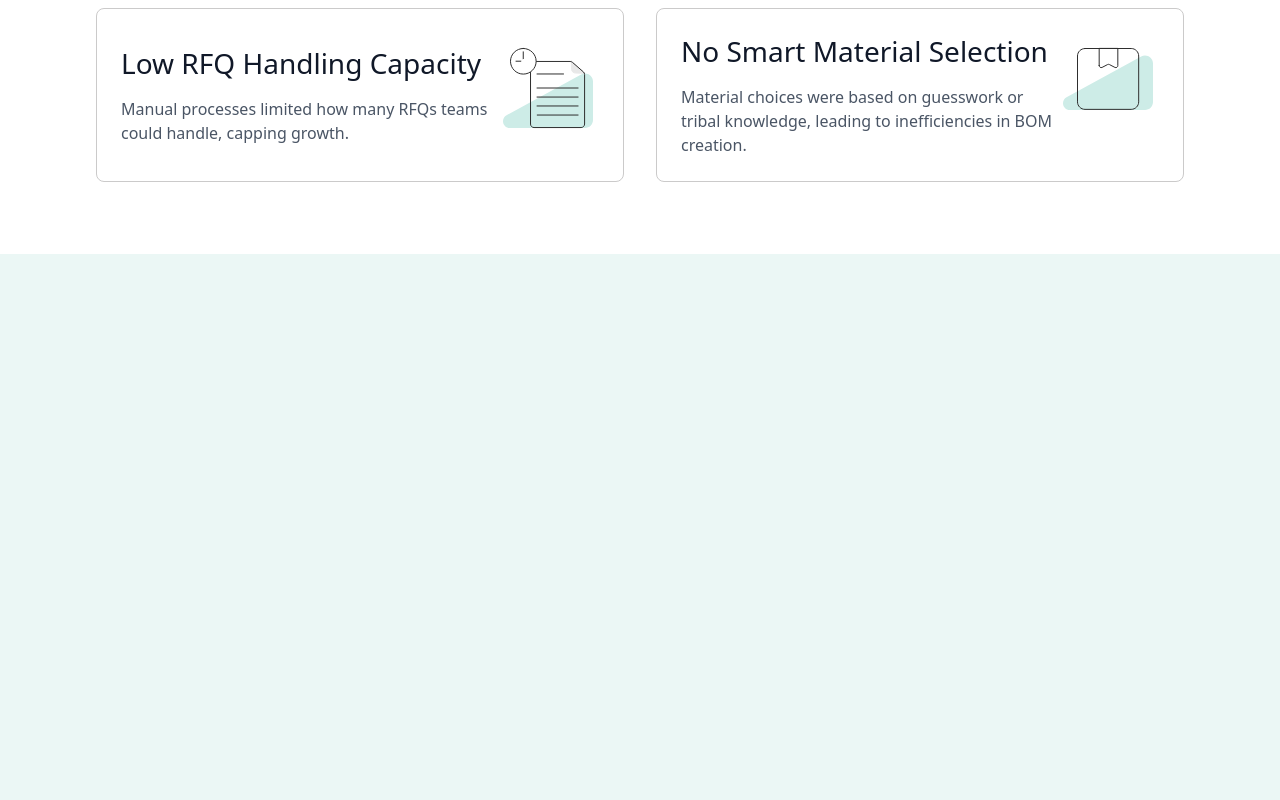
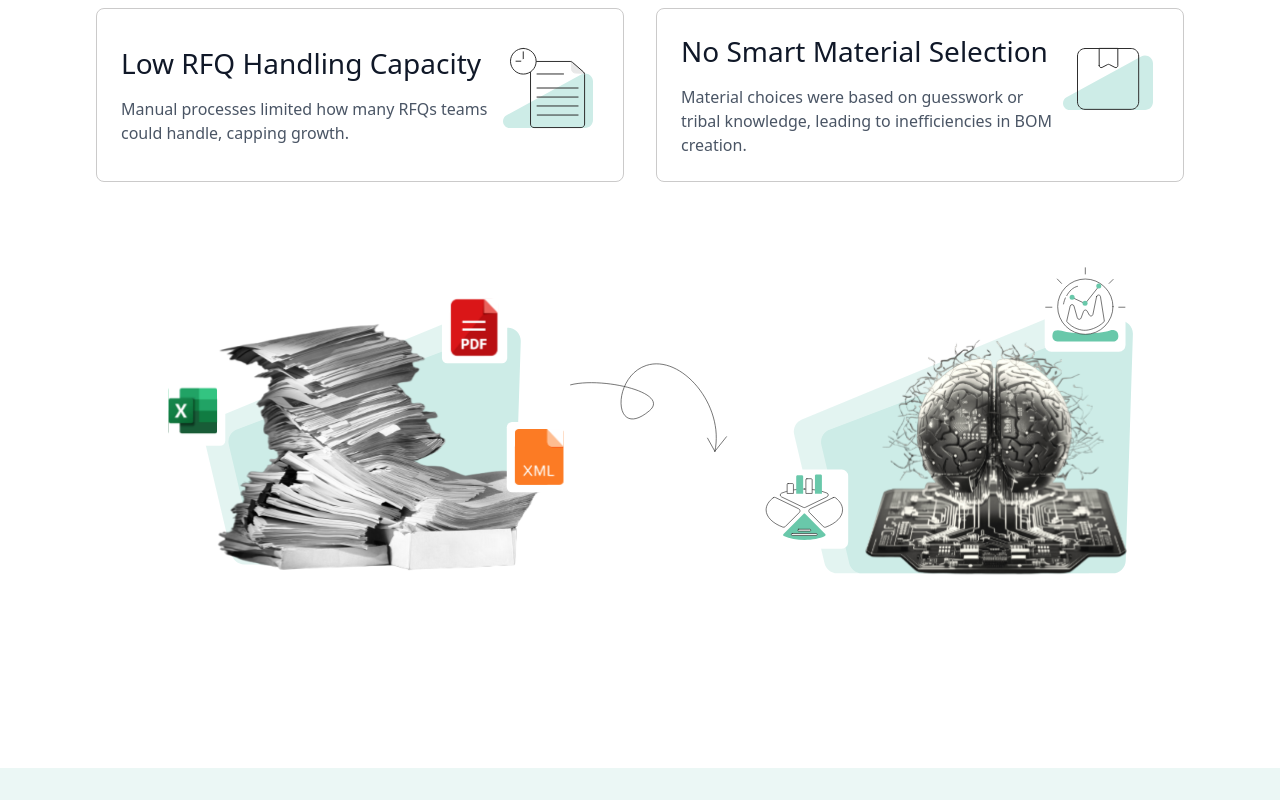
Before and after one commit to hafiz475/nextjs, a Next.js app: page / in a window 1280 px wide. Shown: the part 1568-2368 px from the top of the page. Before the commit the page ends 1854 px from the top, so only its background shows below. Built offline with nearby package versions, Linux system fonts and the light colour scheme.

Commit message:
sectionTwo completed 1

```diff
--- a/src/components/quoteMind/Section2/Icons.tsx
+++ b/src/components/quoteMind/Section2/Icons.tsx
@@ -73,7 +73,7 @@ export const NoSmartMaterialSelectionIcon: FC<SVGProps<SVGSVGElement>> = (props)
 
 export const BgBookIcon: FC<SVGProps<SVGSVGElement>> = (props) => (
     <svg width="749" height="480" viewBox="0 0 749 480" fill="none" xmlns="http://www.w3.org/2000/svg" xmlnsXlink="http://www.w3.org/1999/xlink" {...props}>
-        <path d="M66.1736 233.763L109.208 416.128C111.338 425.156 119.397 431.535 128.673 431.535H483.031C493.81 431.535 502.65 422.993 503.019 412.22L515.067 61.001C515.565 46.474 500.891 36.2842 487.454 41.8259L78.0139 210.68C68.9355 214.424 63.9182 224.205 66.1736 233.763Z" fill="#B8E4DD" fill-opacity="0.4" />
+        <path d="M66.1736 233.763L109.208 416.128C111.338 425.156 119.397 431.535 128.673 431.535H483.031C493.81 431.535 502.65 422.993 503.019 412.22L515.067 61.001C515.565 46.474 500.891 36.2842 487.454 41.8259L78.0139 210.68C68.9355 214.424 63.9182 224.205 66.1736 233.763Z" fill="#B8E4DD" fillOpacity="0.4" />
         <path d="M105.076 248.701L144.468 416.116C146.594 425.15 154.655 431.535 163.936 431.535H520.833C531.632 431.535 540.48 422.962 540.823 412.169L551.017 90.6409C551.469 76.3825 537.276 66.2487 523.937 71.306L117.454 225.419C108.072 228.976 102.778 238.934 105.076 248.701Z" fill="#CDECE7" />
         <rect y="143.061" width="99.7063" height="107.376" rx="8" fill="white" />
         <rect x="12.9941" y="159.767" width="74.248" height="74.248" fill="url(#pattern0_4519_26159)" />
@@ -107,36 +107,36 @@ export const BgBookIcon: FC<SVGProps<SVGSVGElement>> = (props) => (
 
 export const BgSeparatorIcon: FC<SVGProps<SVGSVGElement>> = (props) => (
     <svg width="240" height="135" viewBox="0 0 240 135" fill="none" xmlns="http://www.w3.org/2000/svg" {...props}>
-        <path d="M0.912109 32.8931C48.9486 20.3291 154.443 44.7224 121.202 72.5688C65.4151 119.302 63.2631 20.7467 116.461 3.28937C169.658 -14.168 236.728 63.8396 221.245 134.462M221.245 134.462L238.965 112.145M221.245 134.462L210.083 114.333" stroke="#2E2E2E" stroke-linecap="round" stroke-linejoin="round" />
+        <path d="M0.912109 32.8931C48.9486 20.3291 154.443 44.7224 121.202 72.5688C65.4151 119.302 63.2631 20.7467 116.461 3.28937C169.658 -14.168 236.728 63.8396 221.245 134.462M221.245 134.462L238.965 112.145M221.245 134.462L210.083 114.333" stroke="#2E2E2E" strokeLinecap="round" strokeLinejoin="round" />
     </svg>
 
 )
 
 export const BgAiIcon: FC<SVGProps<SVGSVGElement>> = (props) => (
     <svg width="575" height="514" viewBox="0 0 575 514" fill="none" xmlns="http://www.w3.org/2000/svg" xmlnsXlink="http://www.w3.org/1999/xlink"  {...props}>
-        <path d="M52.1912 262.488L98.5555 458.965C100.686 467.993 108.745 474.372 118.021 474.372H498.021C508.8 474.372 517.64 465.83 518.009 455.057L530.964 77.4033C531.462 62.8763 516.788 52.6865 503.351 58.2283L64.0315 239.405C54.953 243.149 49.9358 252.93 52.1912 262.488Z" fill="#B8E4DD" fill-opacity="0.4" />
+        <path d="M52.1912 262.488L98.5555 458.965C100.686 467.993 108.745 474.372 118.021 474.372H498.021C508.8 474.372 517.64 465.83 518.009 455.057L530.964 77.4033C531.462 62.8763 516.788 52.6865 503.351 58.2283L64.0315 239.405C54.953 243.149 49.9358 252.93 52.1912 262.488Z" fill="#B8E4DD" fillOpacity="0.4" />
         <path d="M93.7832 278.317L136.286 458.952C138.411 467.987 146.473 474.372 155.754 474.372H538.583C549.382 474.372 558.231 465.799 558.573 455.005L569.546 108.95C569.998 94.6921 555.805 84.5583 542.466 89.6156L106.161 255.035C96.7794 258.592 91.4851 268.55 93.7832 278.317Z" fill="#CDECE7" />
         <rect x="434.857" y="0.296875" width="123.437" height="135.503" rx="10" fill="white" />
         <path d="M540.179 120.116H454.427C448.046 120.116 445.271 114.844 447.214 107.628C448.768 101.856 457.109 102.818 460.809 104.021C480.791 110.015 518.811 108.5 534.629 103.465C537.959 102.406 545.73 102.078 547.117 109.848C548.562 117.938 542.585 120.116 540.179 120.116Z" fill="#69C8AA" />
-        <path d="M436.391 67.943H445.826M460.535 31.5882L454.152 24.9278M496.889 17.1573V7.72168M533.244 31.5882L539.35 25.4828M547.953 67.943H557.388" stroke="#2E2E2E" stroke-linecap="round" stroke-linejoin="round" />
-        <circle cx="496.89" cy="67.1107" r="42.2377" fill="white" stroke="#2E2E2E" stroke-linecap="round" stroke-linejoin="round" />
-        <path d="M514.109 51.602L508.478 78.9741C507.914 81.7154 504.235 82.2595 502.902 79.7989L499.629 73.7602C498.398 71.4884 495.062 71.7322 494.174 74.1589L490.391 84.4986C489.392 87.2305 485.479 87.0837 484.687 84.2846L479.545 66.1121C478.7 63.1245 474.429 63.2317 473.734 66.2579L468.49 89.1134C468.421 89.4136 468.496 89.7316 468.693 89.968C478.062 101.185 491.359 103.462 496.891 103.187C502.19 103.096 515.28 100.31 525.666 89.9483C525.891 89.7247 525.993 89.4046 525.943 89.0919L520.01 51.736C519.487 48.4403 514.782 48.3334 514.109 51.602Z" fill="white" stroke="#2E2E2E" stroke-linecap="round" stroke-linejoin="round" />
-        <path d="M476.23 52.8109L493.832 61.0535C495.51 61.8394 497.508 61.3697 498.661 59.9186L517.92 35.6665" stroke="#2E2E2E" stroke-linecap="round" stroke-linejoin="round" />
+        <path d="M436.391 67.943H445.826M460.535 31.5882L454.152 24.9278M496.889 17.1573V7.72168M533.244 31.5882L539.35 25.4828M547.953 67.943H557.388" stroke="#2E2E2E" strokeLinecap="round" strokeLinejoin="round" />
+        <circle cx="496.89" cy="67.1107" r="42.2377" fill="white" stroke="#2E2E2E" strokeLinecap="round" strokeLinejoin="round" />
+        <path d="M514.109 51.602L508.478 78.9741C507.914 81.7154 504.235 82.2595 502.902 79.7989L499.629 73.7602C498.398 71.4884 495.062 71.7322 494.174 74.1589L490.391 84.4986C489.392 87.2305 485.479 87.0837 484.687 84.2846L479.545 66.1121C478.7 63.1245 474.429 63.2317 473.734 66.2579L468.49 89.1134C468.421 89.4136 468.496 89.7316 468.693 89.968C478.062 101.185 491.359 103.462 496.891 103.187C502.19 103.096 515.28 100.31 525.666 89.9483C525.891 89.7247 525.993 89.4046 525.943 89.0919L520.01 51.736C519.487 48.4403 514.782 48.3334 514.109 51.602Z" fill="white" stroke="#2E2E2E" strokeLinecap="round" strokeLinejoin="round" />
+        <path d="M476.23 52.8109L493.832 61.0535C495.51 61.8394 497.508 61.3697 498.661 59.9186L517.92 35.6665" stroke="#2E2E2E" strokeLinecap="round" strokeLinejoin="round" />
         <circle cx="476.724" cy="52.8109" r="3.82357" fill="#69C8AA" />
         <circle cx="496.482" cy="61.8656" r="3.82357" fill="#69C8AA" />
         <circle cx="517.427" cy="35.5428" r="3.82357" fill="#69C8AA" />
-        <path d="M484.957 36.0288C478.158 37.2873 471.914 43.7438 468.584 50.1822M466.364 53.7899C465.623 55.64 464.032 60.0618 463.588 62.948" stroke="#2E2E2E" stroke-linecap="round" stroke-linejoin="round" />
+        <path d="M484.957 36.0288C478.158 37.2873 471.914 43.7438 468.584 50.1822M466.364 53.7899C465.623 55.64 464.032 60.0618 463.588 62.948" stroke="#2E2E2E" strokeLinecap="round" strokeLinejoin="round" />
         <rect x="142.506" y="81.4658" width="432.495" height="432.495" fill="url(#pattern0_4519_26122)" />
         <rect x="0.505859" y="315.852" width="134.196" height="120.859" rx="10" fill="white" />
-        <path d="M67.7178 345.59C80.6975 345.59 92.6798 347.91 102.369 351.826C103.671 352.352 104.294 353.472 104.289 354.617C104.284 355.769 103.642 356.953 102.36 357.574L69.2344 373.62C68.2752 374.085 67.1563 374.087 66.1953 373.626L32.8848 357.657C31.6003 357.041 30.9546 355.859 30.9453 354.708C30.9362 353.564 31.554 352.442 32.8535 351.912C42.5799 347.944 54.6429 345.59 67.7178 345.59Z" fill="white" stroke="#2E2E2E" stroke-linecap="round" stroke-linejoin="round" />
+        <path d="M67.7178 345.59C80.6975 345.59 92.6798 347.91 102.369 351.826C103.671 352.352 104.294 353.472 104.289 354.617C104.284 355.769 103.642 356.953 102.36 357.574L69.2344 373.62C68.2752 374.085 67.1563 374.087 66.1953 373.626L32.8848 357.657C31.6003 357.041 30.9546 355.859 30.9453 354.708C30.9362 353.564 31.554 352.442 32.8535 351.912C42.5799 347.944 54.6429 345.59 67.7178 345.59Z" fill="white" stroke="#2E2E2E" strokeLinecap="round" strokeLinejoin="round" />
         <path d="M35.9434 414.195L66.4213 383.602C67.205 382.816 68.4796 382.818 69.2603 383.608L99.5942 414.288C100.498 415.202 100.322 416.714 99.1768 417.297C83.9223 425.054 54.0145 425.53 36.4291 417.274C35.2263 416.71 35.0057 415.137 35.9434 414.195Z" fill="#69C8AA" />
-        <path d="M42.9551 337.238H49.5723C50.4007 337.238 51.0723 337.91 51.0723 338.738V352.396H41.4551V338.738C41.4551 337.91 42.1267 337.238 42.9551 337.238Z" fill="white" stroke="#2E2E2E" stroke-linecap="round" stroke-linejoin="round" />
+        <path d="M42.9551 337.238H49.5723C50.4007 337.238 51.0723 337.91 51.0723 338.738V352.396H41.4551V338.738C41.4551 337.91 42.1267 337.238 42.9551 337.238Z" fill="white" stroke="#2E2E2E" strokeLinecap="round" strokeLinejoin="round" />
         <path d="M55.3125 326.738C55.3125 325.634 56.2079 324.738 57.3125 324.738H63.9299C65.0345 324.738 65.9299 325.634 65.9299 326.738V352.897H55.3125V326.738Z" fill="#69C8AA" />
-        <path d="M71.5742 329.853H78.1914C79.0198 329.853 79.6914 330.524 79.6914 331.353V352.396H70.0742V331.353C70.0742 330.524 70.7458 329.853 71.5742 329.853Z" fill="white" stroke="#2E2E2E" stroke-linecap="round" stroke-linejoin="round" />
+        <path d="M71.5742 329.853H78.1914C79.0198 329.853 79.6914 330.524 79.6914 331.353V352.396H70.0742V331.353C70.0742 330.524 70.7458 329.853 71.5742 329.853Z" fill="white" stroke="#2E2E2E" strokeLinecap="round" strokeLinejoin="round" />
         <path d="M83.9336 325.353C83.9336 324.248 84.829 323.353 85.9336 323.353H92.551C93.6556 323.353 94.551 324.248 94.551 325.353V352.897H83.9336V325.353Z" fill="#69C8AA" />
-        <rect x="47.832" y="413.588" width="39.5506" height="2.88052" rx="1.44026" fill="white" stroke="#2E2E2E" stroke-linecap="round" stroke-linejoin="round" />
-        <rect x="57.6758" y="407.019" width="19.8652" height="2.88052" rx="1.44026" fill="white" stroke="#2E2E2E" stroke-linecap="round" stroke-linejoin="round" />
-        <path d="M111.877 358.743C113.015 358.192 114.353 358.292 115.332 359.044C122.156 364.289 126.093 370.652 126.093 377.458C126.093 388.325 116.027 398.076 100.356 403.87C99.1179 404.328 97.7211 403.992 96.7822 403.038L75.5527 381.465C73.8726 379.758 74.3664 376.905 76.5225 375.861L111.877 358.743ZM20.2207 358.953C21.1999 358.206 22.5351 358.108 23.6699 358.658L59.126 375.839C61.292 376.889 61.7768 379.761 60.0752 381.463L38.5283 403.018C37.5876 403.959 36.1984 404.287 34.9678 403.83C19.3589 398.031 9.33984 388.3 9.33984 377.458C9.33986 370.612 13.3236 364.215 20.2207 358.953Z" fill="white" stroke="#2E2E2E" stroke-linecap="round" stroke-linejoin="round" />
+        <rect x="47.832" y="413.588" width="39.5506" height="2.88052" rx="1.44026" fill="white" stroke="#2E2E2E" strokeLinecap="round" strokeLinejoin="round" />
+        <rect x="57.6758" y="407.019" width="19.8652" height="2.88052" rx="1.44026" fill="white" stroke="#2E2E2E" strokeLinecap="round" strokeLinejoin="round" />
+        <path d="M111.877 358.743C113.015 358.192 114.353 358.292 115.332 359.044C122.156 364.289 126.093 370.652 126.093 377.458C126.093 388.325 116.027 398.076 100.356 403.87C99.1179 404.328 97.7211 403.992 96.7822 403.038L75.5527 381.465C73.8726 379.758 74.3664 376.905 76.5225 375.861L111.877 358.743ZM20.2207 358.953C21.1999 358.206 22.5351 358.108 23.6699 358.658L59.126 375.839C61.292 376.889 61.7768 379.761 60.0752 381.463L38.5283 403.018C37.5876 403.959 36.1984 404.287 34.9678 403.83C19.3589 398.031 9.33984 388.3 9.33984 377.458C9.33986 370.612 13.3236 364.215 20.2207 358.953Z" fill="white" stroke="#2E2E2E" strokeLinecap="round" strokeLinejoin="round" />
         <defs>
             <pattern id="pattern0_4519_26122" patternContentUnits="objectBoundingBox" width="1" height="1">
                 <use xlinkHref="#image0_4519_26122" transform="scale(0.002)" />
--- a/src/components/quoteMind/Section2/index.tsx
+++ b/src/components/quoteMind/Section2/index.tsx
@@ -7,7 +7,10 @@ import {
   InconsistentPricingModelsIcon,
   NoRealTimeInsightsIcon,
   LowRFQHandlingCapacityIcon,
-  NoSmartMaterialSelectionIcon
+  NoSmartMaterialSelectionIcon,
+  BgBookIcon,
+  BgSeparatorIcon,
+  BgAiIcon
 } from './Icons';
 
 const SectionTwo: React.FC = () => {
@@ -71,6 +74,11 @@ const SectionTwo: React.FC = () => {
           </div>
         ))}
       </div>
+      <div className="flex justify-center items-center md:flex px-16 md:px-8 hidden md:block relative md:bottom-16 lg:bottom-0">
+        <BgBookIcon className='relative left-8'/>
+        <BgSeparatorIcon className='relative right-12 bottom-8'/>
+        <BgAiIcon className='relative right-4 bottom-2'/>
+      </div>
     </section>
   );
 };
```
